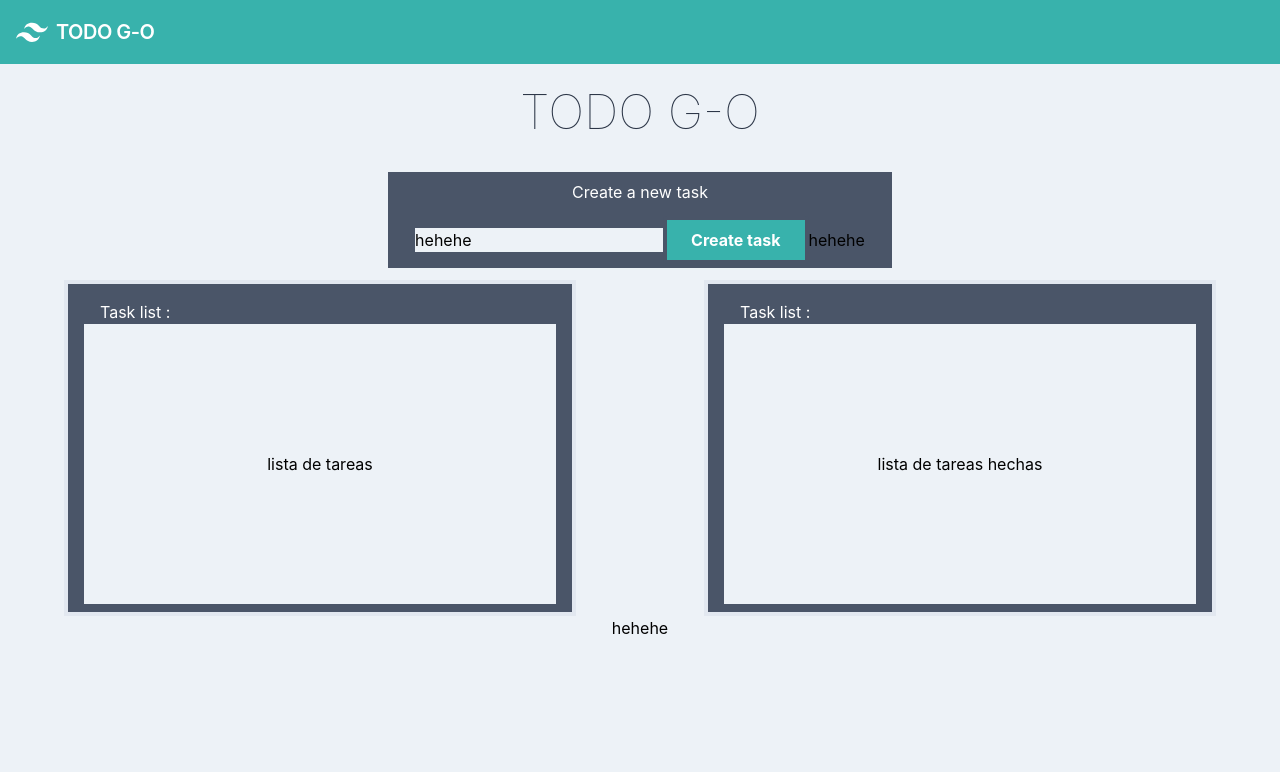
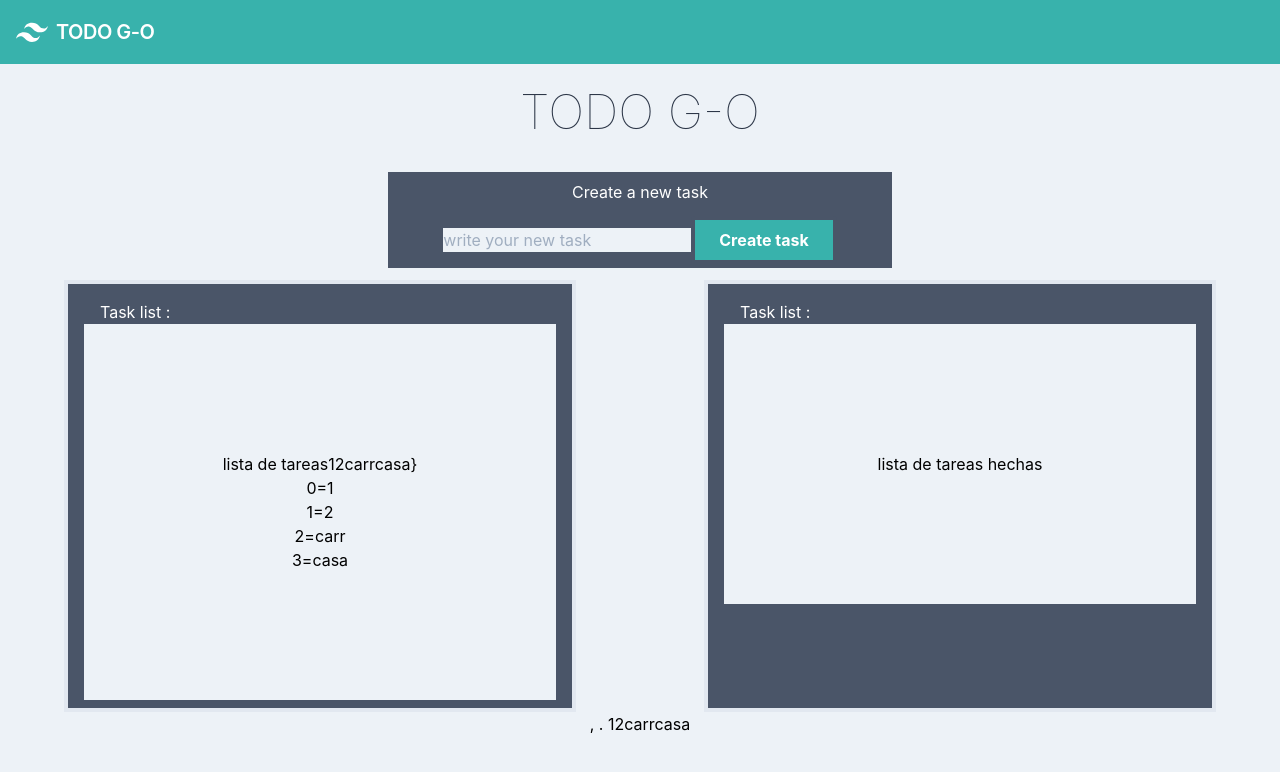
Before and after one commit to enderson1995/todo-app-react, a React (Create React App) app: page / in a window 1280 px wide. Shown: the top 772 px of the page. Built offline with nearby package versions, Linux system fonts and the light colour scheme.

Commit message:
build a list

```diff
--- a/src/App.js
+++ b/src/App.js
@@ -7,19 +7,49 @@ import TaskList from './components/TaskList';
 class App extends React.Component {
   constructor(props){
     super(props);
-    this.state={value:'hehehe'};
+    this.state={value:''};
     this.task={
-      text : '',
+      text : [1,2,'carr','casa'],
       edit : false,
       done : false,
     };
+    this.handleChange=this.handleChange.bind(this);
+    this.handleClick=this.handleClick.bind(this);
   }
   handleClick(e){
-    alert('click')
+    e.preventDefault();
+    this.setState({value: e.target.value});
+    let { data }= this.task;
+    let {newdata} = [
+      ...data,
+      {
+        text: 'agrega',
+        edit: false,
+        done: false
+
+      }
+    ];
+    this.setState({data:newdata});
   }
+
   handleChange(e){
-    this.setState({});
+    this.setState({value: e.target.value});
   }
+  _add(){
+    let { data }= this.task;
+    let newdata = [
+      ...data,
+      {
+        text: 'agrega',
+        edit: false,
+        done: false
+
+      }
+    ];
+    this.setState({data:newdata});
+
+  }
+
   render(){
   return (
     <div className="App" >
@@ -28,8 +58,8 @@ class App extends React.Component {
         <h1 class="font-hairline text-3xl lg:text-5xl xl:text-5xl text-center py-3 text-gray-800">TODO G-O</h1>
       </div>
       <CreateTask text={this.state.value} handleClick={this.handleClick} handleChange={this.handleChange} />
-      <TaskList />
-      {this.state.value}
+      <TaskList task={this.task}/>
+      {this.state.value}, . {this.task.text}
     </div>
   );}
 }
--- a/src/components/TaskList.js
+++ b/src/components/TaskList.js
@@ -1,4 +1,15 @@
 import React from "react";
+function List(props){
+    const tasks = props.task.text;
+    const tasklist= tasks.map((task, index)=>
+        <li
+        key={index}
+        >{index}={task}</li>
+    );
+    return(
+        <ul>{tasklist}</ul>
+    );
+}
 
 class TaskList extends React.Component {
     render (){
@@ -9,6 +20,8 @@ class TaskList extends React.Component {
                 <p class="text-left px-4 text-white">Task list :</p>
                 <div class="block bg-gray-200 py-12 lg:py-32 ">
                     lista de tareas
+                    {this.props.task.text}}
+                    <List task={this.props.task}/>
                 </div>
             </div>
             <div class="block bg-gray-700 px-2 pb-4 border-solid border-4 text-rigth border-solid p-1 mx-auto mt-2 w-full max-w-lg
```
